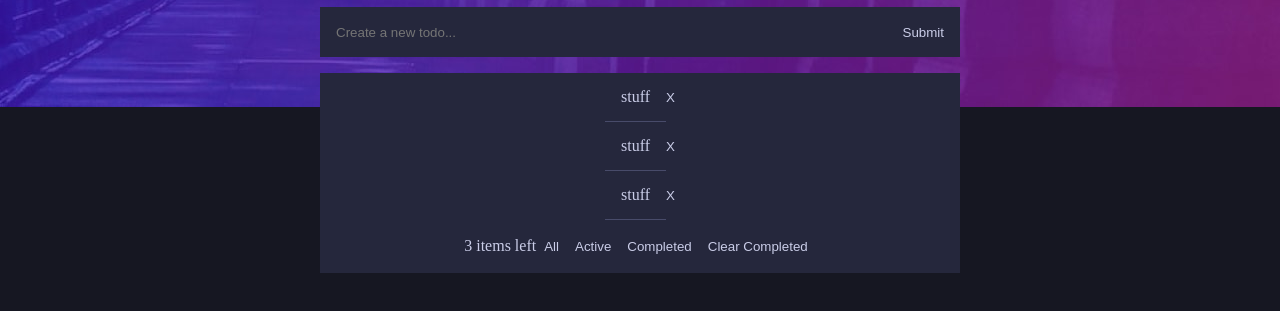
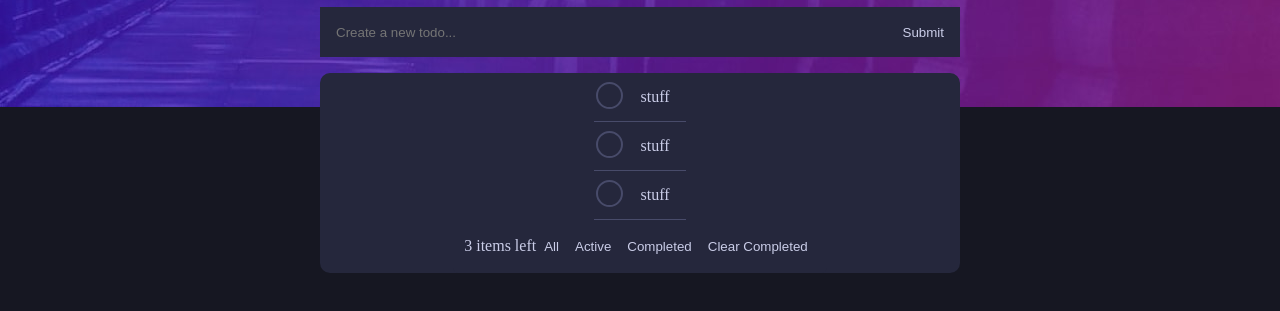
Before and after one commit to collerhatguy/todo-angular, an Angular app: page / in a window 1280 px wide. Shown: the part 193-504 px from the top of the page. Built offline with nearby package versions, Linux system fonts and the light colour scheme.

Commit message:
added delete checked todos feature

```diff
--- a/src/app/app.component.html
+++ b/src/app/app.component.html
@@ -11,10 +11,11 @@
     <app-todo-list
     [dark]="dark"
     [TodoList]="shownTodoList"
-    (onDelete)="handleDelete($event)"
+    (onCheck)="handleCheck($event)"
     (onActive)="handleActive()"
     (onAll)="handleAll()"
     (onCompleted)="handleCompleted()"
+    (onClear)="handleClear()"
     ></app-todo-list>
 </main>
 <div
--- a/src/app/app.component.ts
+++ b/src/app/app.component.ts
@@ -33,22 +33,31 @@ export class AppComponent {
     this.dark = !this.dark;
   }
   updateTodos(todo: Todo) {
-    this.TodoList = [...this.TodoList, todo]
-    this.shownTodoList = this.TodoList;
-  }
-  handleDelete(todo: Todo) {
-    this.TodoList = this.TodoList.filter(t=>t !== todo)
+    this.TodoList = [...this.TodoList, todo];
     this.shownTodoList = this.TodoList;
   }
   handleActive() {
-    this.shownTodoList = this.TodoList.filter(t => !t.completed)
+    this.shownTodoList = this.TodoList.filter(t => !t.completed);
   }
   handleAll() {
-    this.shownTodoList = this.TodoList
+    this.shownTodoList = this.TodoList;
   }
   handleCompleted() {
-    this.shownTodoList = this.TodoList.filter(t => t.completed)
-
+    this.shownTodoList = this.TodoList.filter(t => t.completed);
+  }
+  handleClear() {
+    this.TodoList = this.TodoList.filter(t => !t.completed);
+    this.shownTodoList = this.TodoList;
+  }
+  handleCheck(todo: Todo) {
+    this.TodoList = this.TodoList.map(t => {
+      if (t === todo) return {
+        ...t,
+        completed: !t.completed
+      }
+      return t;
+    })
+    this.shownTodoList = this.TodoList;
   }
 
 }
--- a/src/app/components/todo-list-ux/todo-list-ux.component.html
+++ b/src/app/components/todo-list-ux/todo-list-ux.component.html
@@ -24,5 +24,6 @@ class="todo-ux">
     <button
     [attr.data-dark]="dark"
     class="clear-btn"
+    (click)="clearCompleted()"
     >Clear Completed</button>
 </div>
--- a/src/app/components/todo-list-ux/todo-list-ux.component.scss
+++ b/src/app/components/todo-list-ux/todo-list-ux.component.scss
@@ -25,6 +25,7 @@
     align-items: baseline;
     padding: .7rem;
     width: 100%;
+    border-radius: 0 0 5px 5px;
 }
 .todo-filter {
     button {
--- a/src/app/components/todo-list-ux/todo-list-ux.component.ts
+++ b/src/app/components/todo-list-ux/todo-list-ux.component.ts
@@ -11,6 +11,7 @@ export class TodoListUxComponent implements OnInit {
   @Output() handleAll: EventEmitter<null> = new EventEmitter();
   @Output() handleCompleted: EventEmitter<null> = new EventEmitter();
   @Output() handleActive: EventEmitter<null> = new EventEmitter();
+  @Output() onClear: EventEmitter<null> = new EventEmitter();
   constructor() { }
 
   ngOnInit(): void {
@@ -25,5 +26,8 @@ export class TodoListUxComponent implements OnInit {
   completedTodos() {
     this.handleCompleted.emit()
   }
+  clearCompleted() {
+    this.onClear.emit();
+  }
 
 }
--- a/src/app/components/todo-list/todo-list.component.html
+++ b/src/app/components/todo-list/todo-list.component.html
@@ -3,7 +3,7 @@
     *ngFor="let todo of TodoList"
     [dark]="dark"
     [todo]="todo"
-    (handleDelete)="handleDelete(todo)">
+    (handleCheck)="handleCheck(todo)">
     </app-todo>
     <app-todo-list-ux
     [dark]="dark"
@@ -11,5 +11,6 @@
     (handleActive)="handleActive()"
     (handleAll)="handleAll()"
     (handleCompleted)="handleCompleted()"
+    (onClear)="clearCompleted()"
     ></app-todo-list-ux>
 </ul>
--- a/src/app/components/todo-list/todo-list.component.scss
+++ b/src/app/components/todo-list/todo-list.component.scss
@@ -14,6 +14,7 @@ ul {
     justify-content: center;
     align-items: center;
     flex-direction: column;
+    border-radius: 10px;
     &[data-dark="false"] {
         @include coloringLight();
     }
--- a/src/app/components/todo-list/todo-list.component.ts
+++ b/src/app/components/todo-list/todo-list.component.ts
@@ -11,14 +11,14 @@ export class TodoListComponent implements OnInit {
   @Input() TodoList: Todo[] = [];
   @Input() dark: boolean = true;
   @Output() onDelete: EventEmitter<Todo> = new EventEmitter()
+  @Output() onCheck: EventEmitter<Todo> = new EventEmitter()
   @Output() onActive: EventEmitter<any> = new EventEmitter()
   @Output() onAll: EventEmitter<any> = new EventEmitter()
   @Output() onCompleted: EventEmitter<any> = new EventEmitter()
+  @Output() onClear: EventEmitter<any> = new EventEmitter()
 
   constructor() { }
-  handleDelete(todo: Todo) {
-    this.onDelete.emit(todo);
-  }
+
   handleActive() {
     this.onActive.emit();
   }
@@ -28,6 +28,12 @@ export class TodoListComponent implements OnInit {
   handleCompleted() {
     this.onCompleted.emit();
   }
+  handleCheck(todo: Todo) {
+    this.onCheck.emit(todo);
+  }
+  clearCompleted() {
+    this.onClear.emit();
+  }
   ngOnInit(): void {
   }
 
--- a/src/app/components/todo/todo.component.html
+++ b/src/app/components/todo/todo.component.html
@@ -1,10 +1,15 @@
 <div
 [attr.data-dark]="dark"
 class="todo">
+    <div class="completed-container">
+        <div
+        class="circle-check"
+        (click)="onCheck()"
+        [ngClass]="{ completed: todo.completed }"
+        ></div>
+    </div>
     <li
     [attr.data-dark]="dark"
+    [ngClass]="{ completed: todo.completed }"
     >{{todo.todo}}</li>
-    <button
-    [attr.data-dark]="dark"
-    (click)="onDelete()">X</button>
 </div>
--- a/src/app/components/todo/todo.component.scss
+++ b/src/app/components/todo/todo.component.scss
@@ -6,35 +6,65 @@
     background-color:   hsl(0, 0%, 98%);
     color: hsl(235, 19%, 35%);
 }
-.todo {
+@mixin themeCombined {
     @include coloringDark();
     &[data-dark="false"] {
         @include coloringLight();
     }
+}
+
+.completed-container {
+    $size: 30px;
+    width: $size;
+    height: $size;
+    display: flex;
+    justify-content: center;
+    align-items: flex-start;
+}
+.circle-check {
+    cursor: pointer;
+    width: 90%;
+    height: 90%;
+    border-radius: 100%;
+    border:hsl(235, 19%, 35%) solid 2px;
+    &.completed {
+        background: linear-gradient(hsl(192, 100%, 67%), hsl(280, 87%, 65%));
+        position: relative;
+        &::after {
+            content: "";
+            position: absolute;
+            inset: 5px;
+            background-image: url(../../../images/icon-check.svg);
+            background-position: center;
+            background-repeat: no-repeat;
+            background-size: cover;
+        }
+    }
+}
+.todo {
+    @include themeCombined();
     display: flex;
     justify-content: space-evenly;
-    align-items: baseline;
+    align-items: center;
     width: 100%;
+    border-bottom: 1px solid hsl(235, 19%, 35%);
+
 }
 li {
-    @include coloringDark();
+    @include themeCombined();
     list-style: none;
     outline: none;
-    $checkbox-size: 50px;
-    padding-left: $checkbox-size;
+    padding-left: 30px;
     padding: 1rem;
     display: inline-block;
-    border-bottom: 1px solid hsl(235, 19%, 35%);
-    &[data-dark="false"] {
-        @include coloringLight();
-        border-bottom-color: hsl(234, 39%, 85%);
+    &.completed {
+        text-decoration: line-through;
+        color: hsl(235, 19%, 35%);
     }
+
 }
 button {
-    @include coloringDark();
+    @include themeCombined();
     cursor: pointer;
     border: none;
-    &[data-dark="false"] {
-        @include coloringLight();
-    }
 }
--- a/src/app/components/todo/todo.component.ts
+++ b/src/app/components/todo/todo.component.ts
@@ -9,11 +9,11 @@ import Todo from 'src/app/Todo';
 export class TodoComponent implements OnInit {
   @Input() todo!: Todo;
   @Input() dark!: boolean;
-  @Output() handleDelete: EventEmitter<Todo> = new EventEmitter();
+  @Output() handleCheck: EventEmitter<Todo> = new EventEmitter();
 
   constructor() { }
-  onDelete() {
-    this.handleDelete.emit()
+  onCheck() {
+    this.handleCheck.emit()
   }
   ngOnInit(): void {
   }
```
